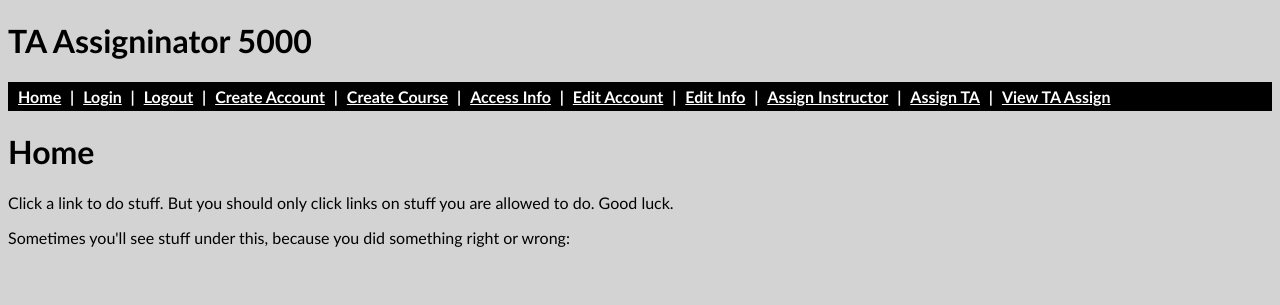
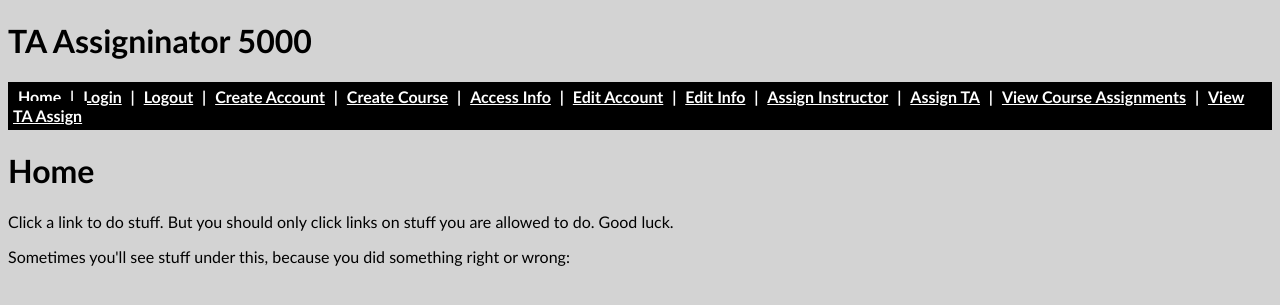
Before and after one commit to jwolf-uwm/scrum_and_coke_django_v2, a Django app: page / in a window 1280 px wide. Shown: the top 305 px of the page. Run offline with Django 3.2, Linux system fonts and the light colour scheme.

Commit message:
First attempt at View Course Assignments for instructor

```diff
--- a/scrum_and_coke_django_v2/urls.py
+++ b/scrum_and_coke_django_v2/urls.py
@@ -16,7 +16,7 @@ Including another URLconf
 from django.contrib import admin
 from django.urls import path
 from ta_assign.views import Index, Login, Logout, CreateAccount, AccessInfo, CreateCourse, EditAccount, EditInfo,\
-    AssignInstructorToCourse, AssignTAToCourse
+    AssignInstructorToCourse, AssignTAToCourse, ViewCourseAssignments
 
 urlpatterns = [
     path('admin/', admin.site.urls),
@@ -30,5 +30,6 @@ urlpatterns = [
     path('edit_account/', EditAccount.as_view(), name='EditAccount1'),
     path('assign_ta/', AssignTAToCourse.as_view(), name='AssignTACourse1'),
     path('assign_instructor/', AssignInstructorToCourse.as_view(), name='AssignInstructor1'),
+    path('view_course_assignments/', ViewCourseAssignments.as_view(), name='ViewCourseAssignments1'),
     path('edit_info/', EditInfo.as_view(), name='EditInfo1'),
 ]
--- a/ta_assign/views.py
+++ b/ta_assign/views.py
@@ -279,4 +279,25 @@ class AssignTAToCourse(View):
         else:
             messages.error(request, response)
         return render(request, 'main/assign_ta.html')
+
+# View course assignments
+
+
+class ViewCourseAssignments(View):
+
+    def get(self, request):
+
+        if not request.session.get("email"):
+            messages.error(request, 'Please login first.')
+            return redirect("Login1")
+
+        account_type = request.session.get("type")
+
+        if not account_type == "instructor":
+            messages.error(request, 'You do not have access to this page.')
+            return redirect("index1")
+
+        response = Commands.view_course_assignments(request.session.get("email"))
+        messages.success(request, response)
+        return render(request, 'main/view_course_assignments.html')
 # View TA Assign
--- a/templates/base.html
+++ b/templates/base.html
@@ -22,6 +22,7 @@
         <li class="menu"><a href="/edit_info">Edit Info</a></li> |
         <li class="menu"><a href="/assign_instructor">Assign Instructor</a></li> |
         <li class="menu"><a href="/assign_ta">Assign TA</a></li> |
+        <li class="menu"><a href="/view_course_assignments">View Course Assignments</a></li> |
         <li class="menu"><a href="/view_ta_assign">View TA Assign</a></li>
     </ul>
 
```
Also changed, not shown: classes/commands.py (+10 -0 lines), db.sqlite3.
